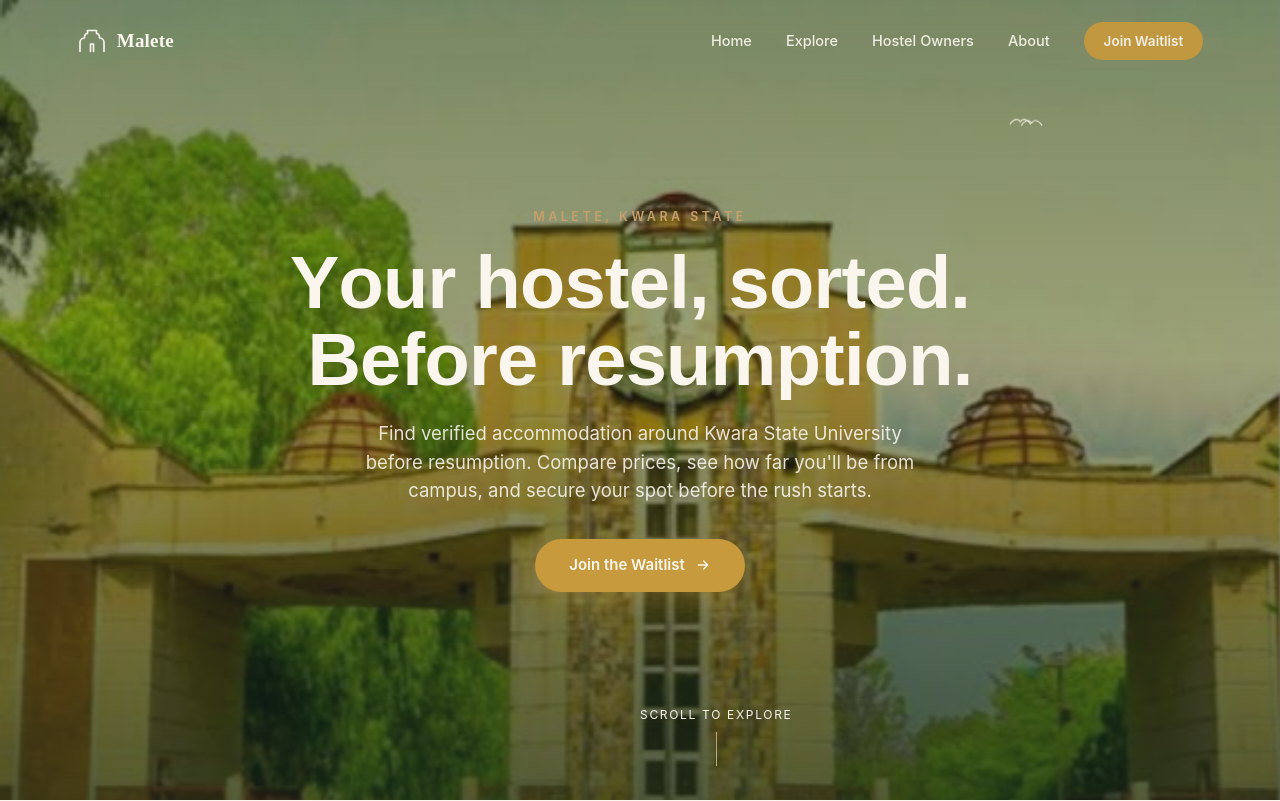
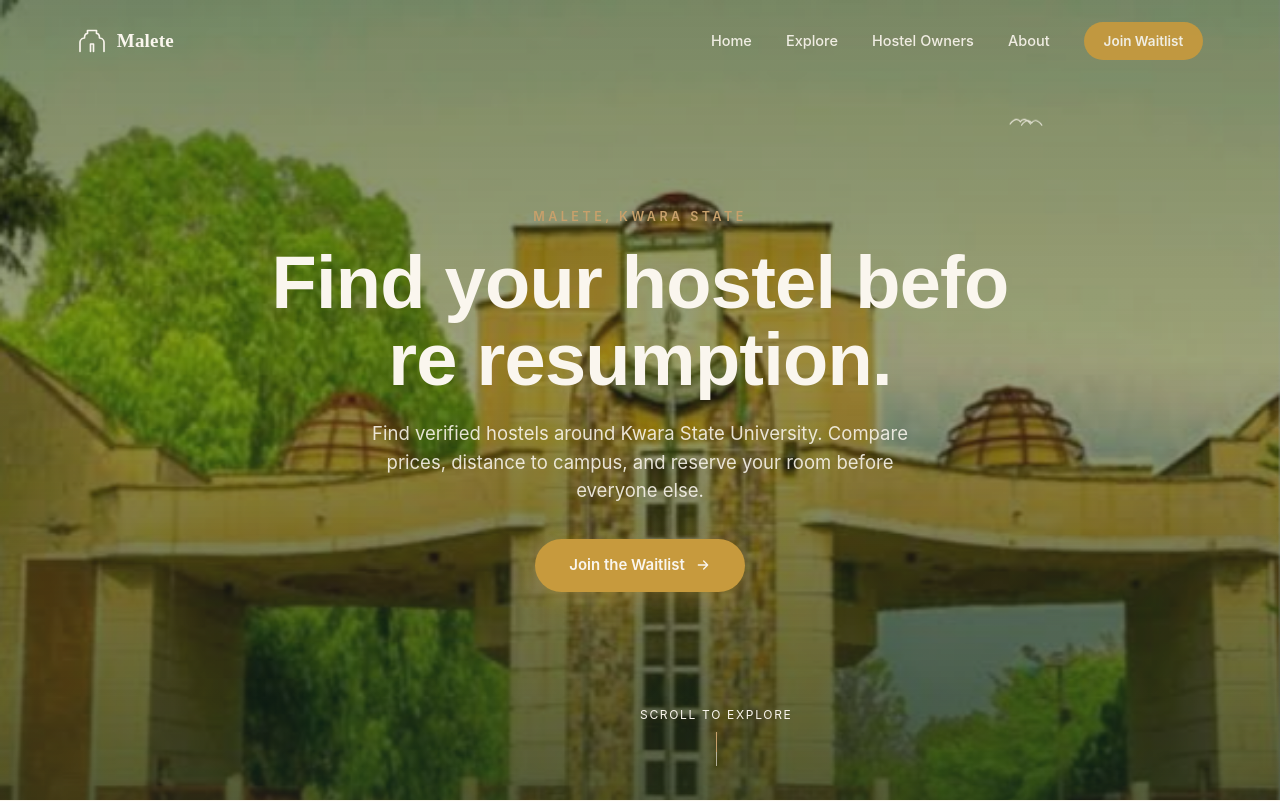
Before and after one commit to Zaygal/Havn, a Next.js app in the folder malete-app/: page / in a window 1280 px wide. Shown: the top 801 px of the page. Built offline with nearby package versions, Linux system fonts and the light colour scheme; no server answers; the database is empty; a web font is replaced by a local one.

Commit message:
Revise title and description for hostel page
Updated the title and description for clarity and engagement.

```diff
--- a/malete-app/app/page.tsx
+++ b/malete-app/app/page.tsx
@@ -20,7 +20,7 @@ export default function Home() {
 
   const MAX_FOUNDING = 500;
 
-  const title = "Your hostel, sorted. Before resumption.";
+  const title = "Find your hostel before resumption.";
 
   // Fetch founding member count and live insights
   useEffect(() => {
@@ -175,9 +175,7 @@ export default function Home() {
             ))}
           </h1>
           <p>
-            Find verified accommodation around Kwara State University before resumption.
-            Compare prices, see how far you&apos;ll be from campus, and secure your spot
-            before the rush starts.
+            Find verified hostels around Kwara State University. Compare prices, distance to campus, and reserve your room before everyone else.
           </p>
           <div className="hero-actions">
             <a href="#waitlist" className="btn-primary">
```
